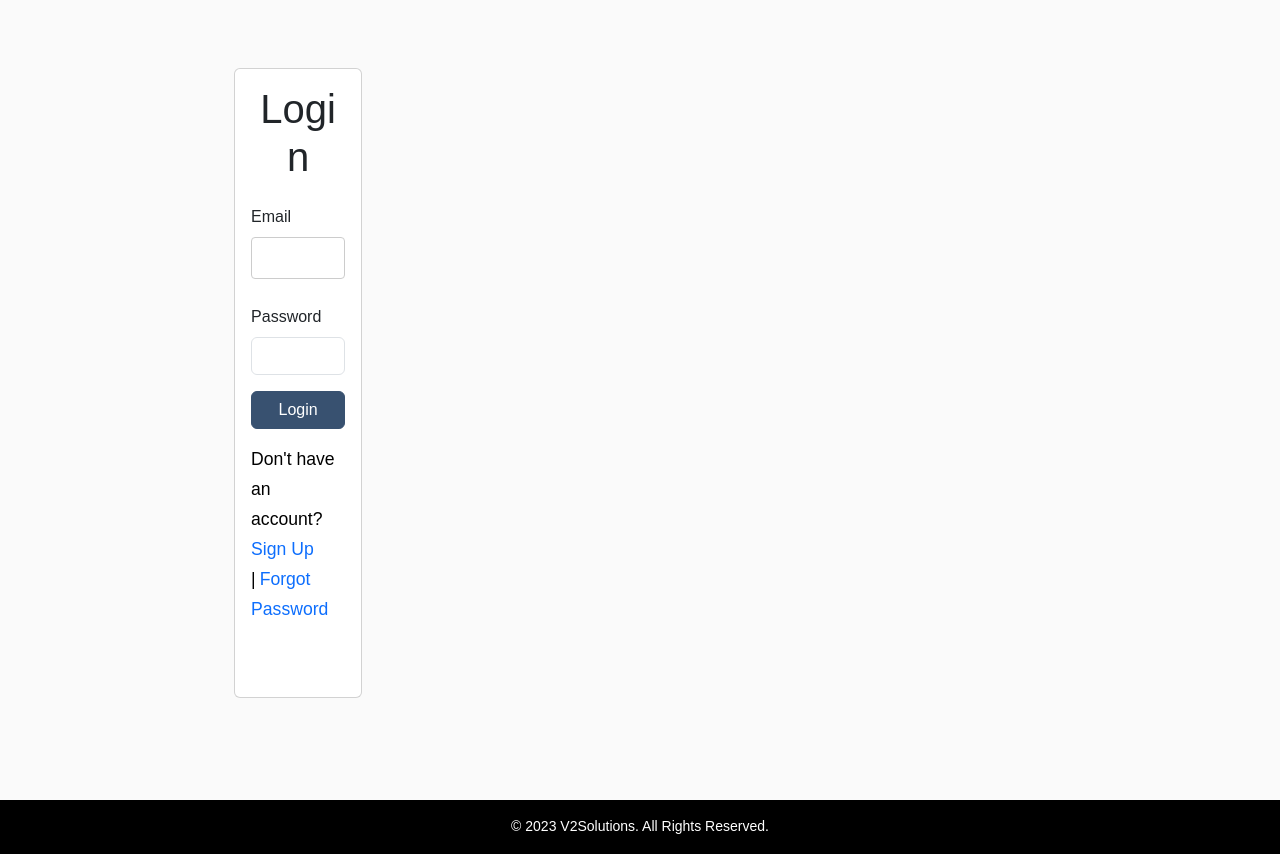
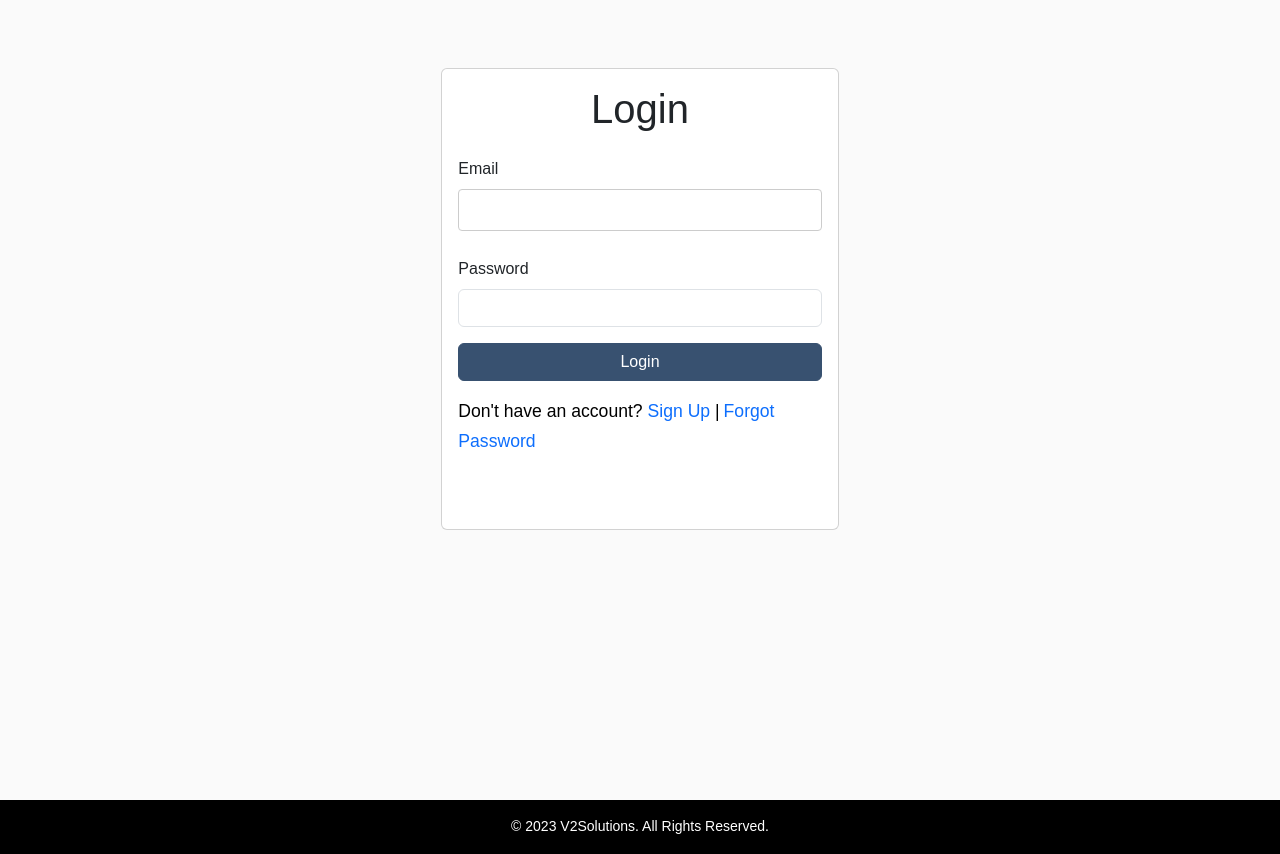
Before and after one commit to v2dev/v2solutions-reactjs-boilerplate, a React app: page /auth in a window 1280 px wide. Built offline with nearby package versions, Linux system fonts and the light colour scheme.

Commit message:
update on sidebar

```diff
--- a/src/components/Employee/EmployeeForm.jsx
+++ b/src/components/Employee/EmployeeForm.jsx
@@ -90,7 +90,7 @@ const EmployeeForm = ({ addEmployee, updateEmployee }) => {
   };
 
   return (
-    <div className="container mt-5">
+    <div className="mt-5">
       <div className="row justify-content-center">
         <div className="col-md-6">
           <div className="card">
--- a/src/components/Pages/AuthenticationPage.js
+++ b/src/components/Pages/AuthenticationPage.js
@@ -89,7 +89,7 @@ function AuthenticationPage() {
     <div className="wrapper">
 
         <div id="content">
-        <div className="container mt-5">
+        <div className=" mt-5">
           {!loggedIn ? (
             <div className="row justify-content-center">
               <div className="col-md-4">
--- a/src/components/Pages/ForgetPassword.js
+++ b/src/components/Pages/ForgetPassword.js
@@ -49,7 +49,7 @@ function ForgetPasswordComponent() {
     <div className="wrapper">
 
       <div id="content">
-        <div className="container mt-5">
+        <div className="mt-5">
             <div className="row justify-content-center">
             <div className="col-md-4">
                 <div className="card">
--- a/src/components/Pages/HomePage.js
+++ b/src/components/Pages/HomePage.js
@@ -11,7 +11,7 @@ function HomePage() {
         <div className="wrapper ">
           <Header />
           <div id="content">
-          <div className="container mt-5">
+          <div className="mt-5">
             <div className="row justify-content-center">
               <div className="col-md-8 mt-5">
                 <div className="text-center home">
```
